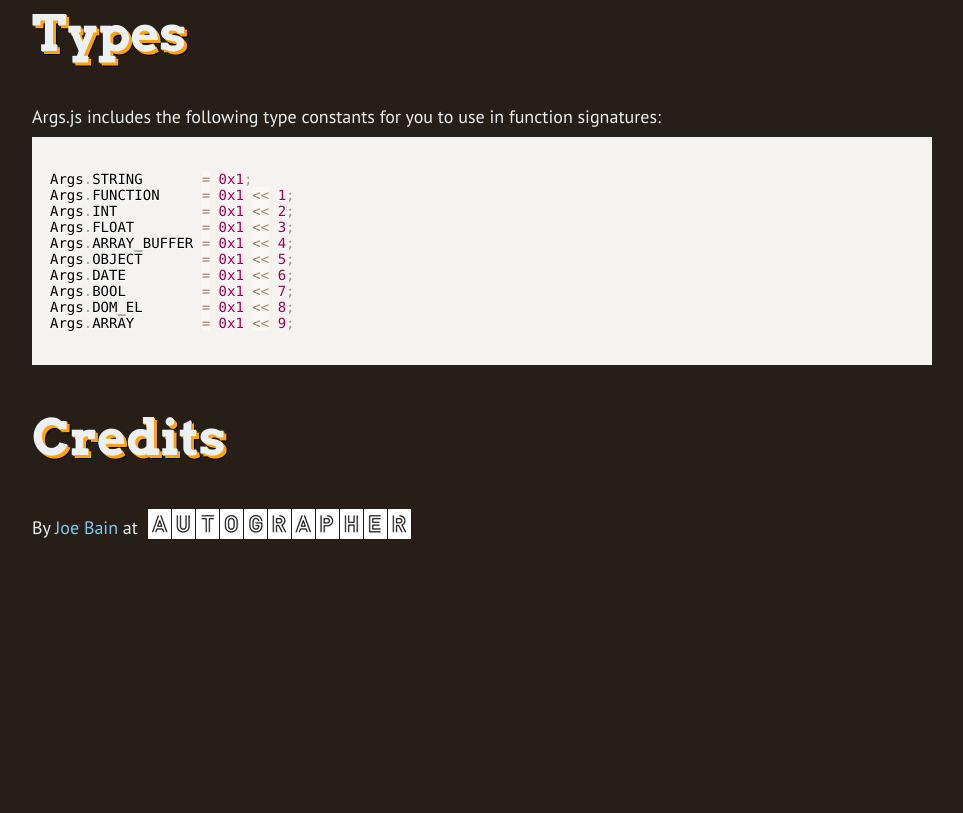
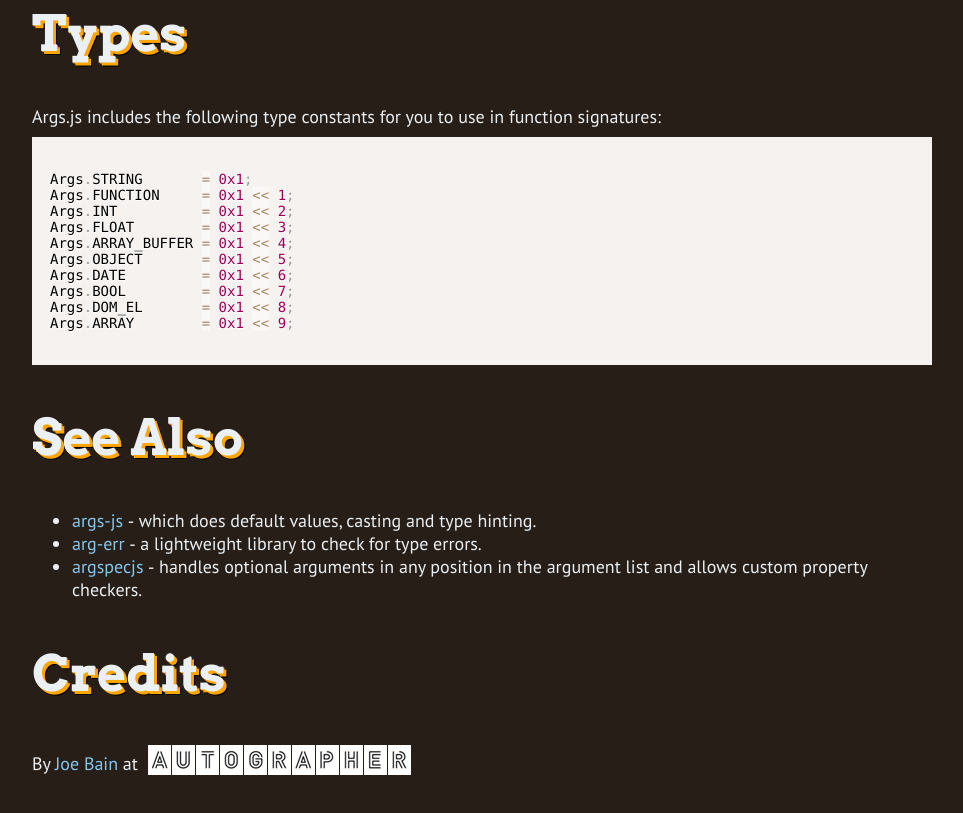
Before and after one commit to joebain/args.js, a plain HTML site: page index.html in a window 1280 px wide. Shown: the part 3686-4499 px from the top of the page, without its empty margins (158-1121 px from the left). Before the commit the page ends 4265 px from the top, so only its background shows below. Drawn offline with Linux system fonts and the light colour scheme.

Commit message:
added see also section

```diff
--- a/index.html
+++ b/index.html
@@ -168,6 +168,19 @@ Args.DOM_EL       = 0x1 << 8;
 Args.ARRAY        = 0x1 << 9;
 		</code></pre>
 
+		<h2>See Also</h2>
+		<ul>
+			<li>
+			<a href="https://github.com/theshock/args-js">args-js</a> &dash; which does default values, casting and type hinting.
+			</li>
+			<li>
+			<a href="https://github.com/andrey-p/arg-err">arg-err</a> &dash; a lightweight library to check for type errors.
+			</li>
+			<li>
+			<a href="https://github.com/zefhemel/argspecjs">argspecjs</a> &dash; handles optional arguments in any position in the argument list and allows custom property checkers.
+			</li>
+		</ul>
+
 
 		<h2>Credits</h2>
 		By <a href="http://twitter.com/oh_cripes">Joe Bain</a> at <a href="http://autographer.com"><img class=logo src="logo.png" alt="Autographer"></a>
```
